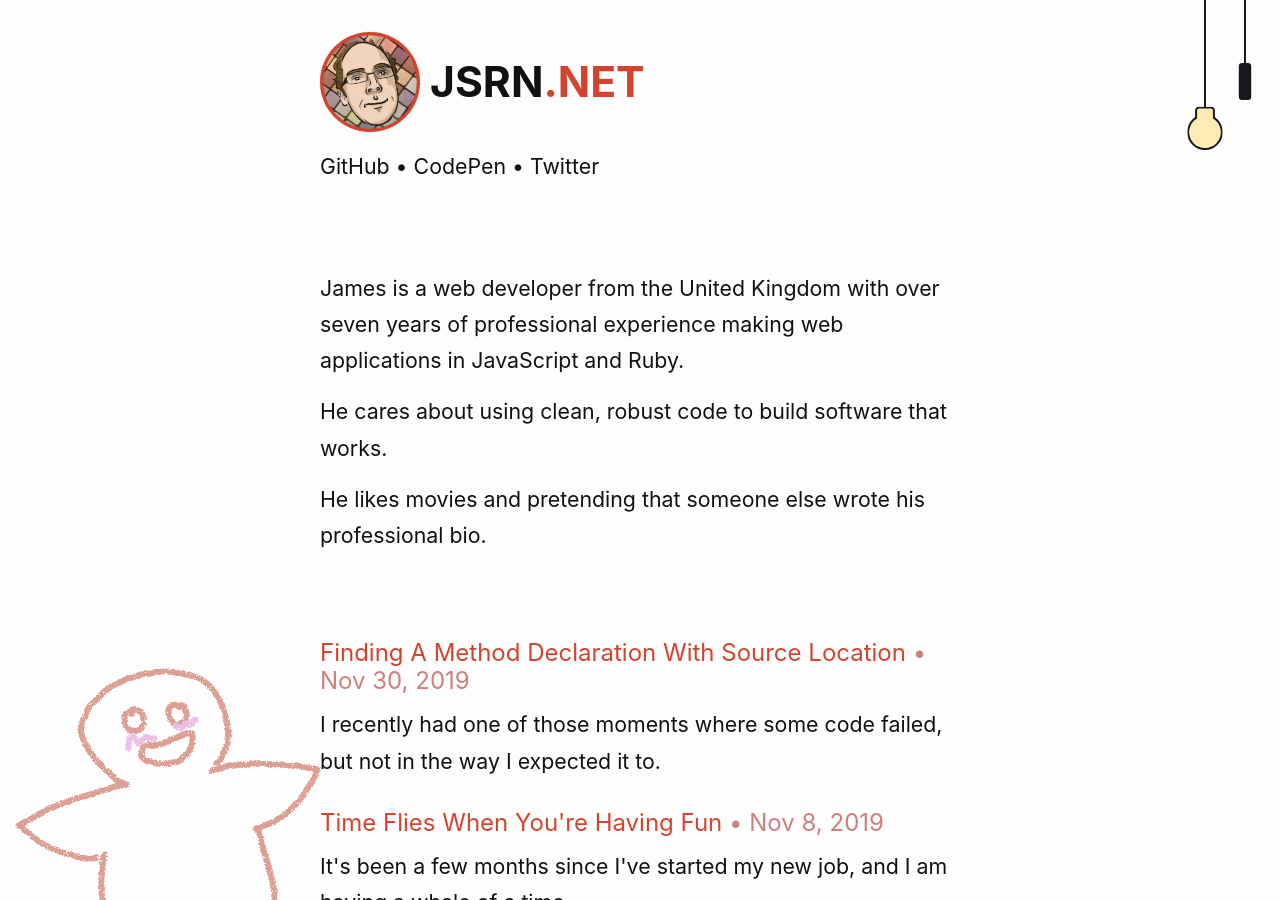
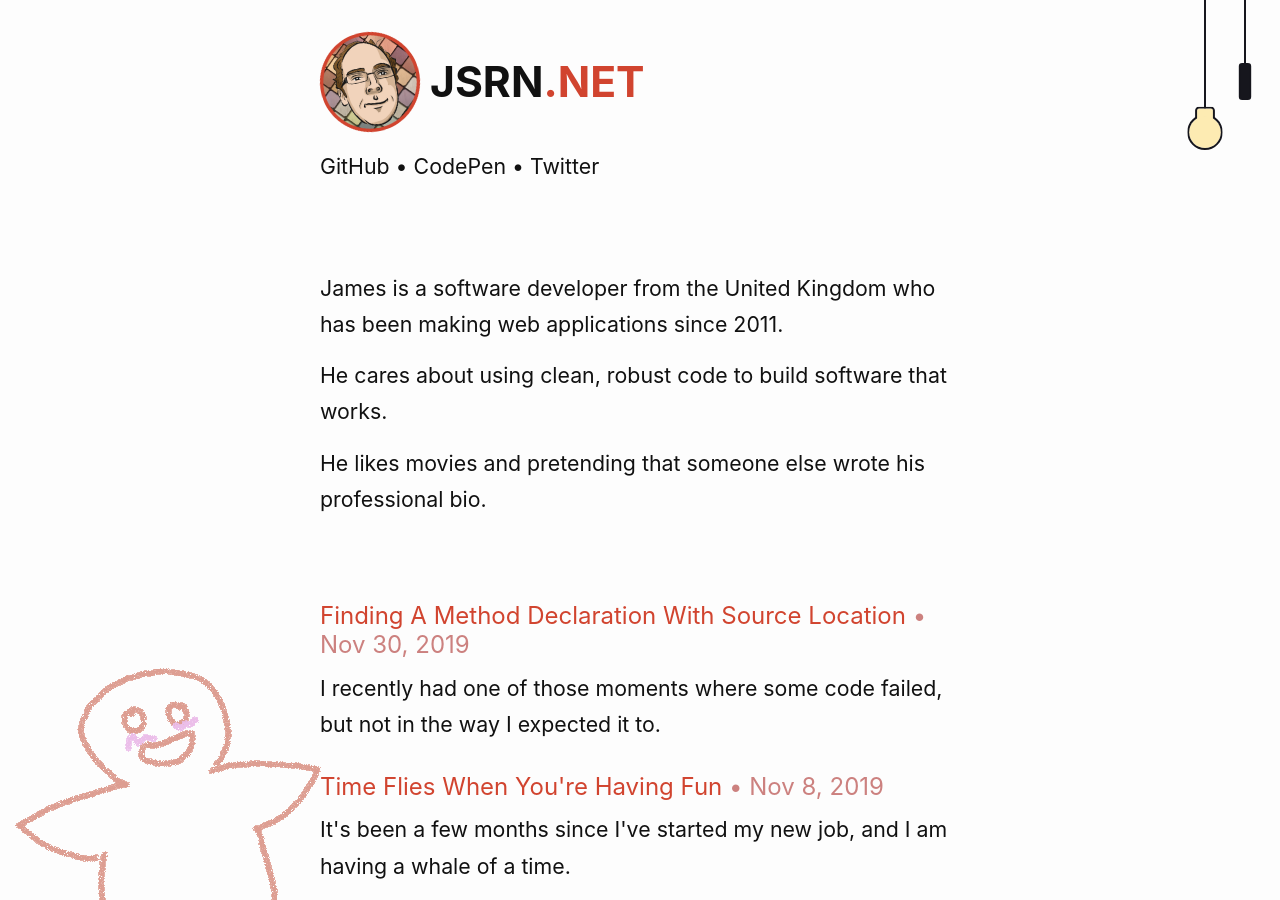
Before and after one commit to jsrn/jsrn.github.io, a Jekyll site: the page built from index.html, in a window 1280 px wide and 900 px high. Built offline with Jekyll 4.4.1, drawn with Linux system fonts in a browser that asks for light colours.

Commit message:
Update bio text

```diff
--- a/index.html
+++ b/index.html
@@ -3,7 +3,7 @@ layout: page
 ---
 
 <section>
-  <p>James is a web developer from the United Kingdom with over seven years of professional experience making web applications in JavaScript and Ruby.</p>
+  <p>James is a software developer from the United Kingdom who has been making web applications since 2011.</p>
 
   <p>He cares about using clean, robust code to build software that works.</p>
 
```
